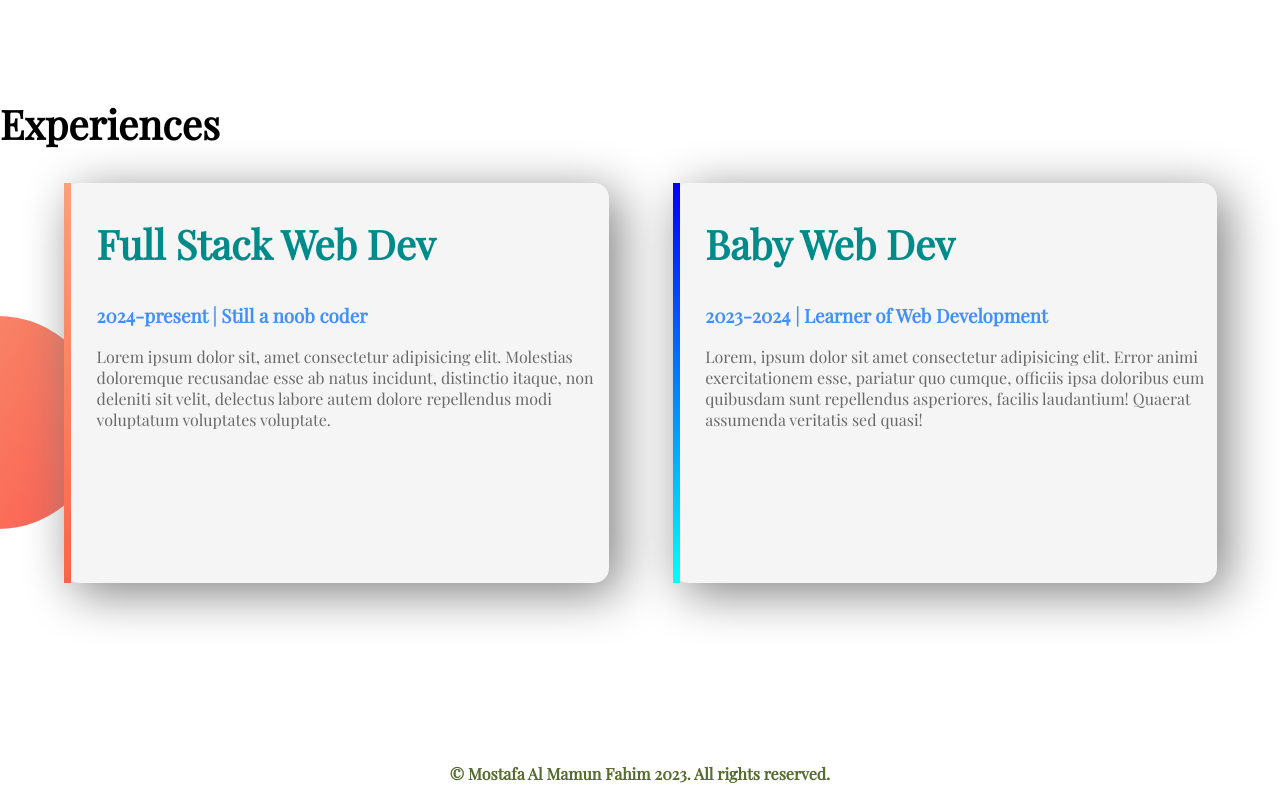
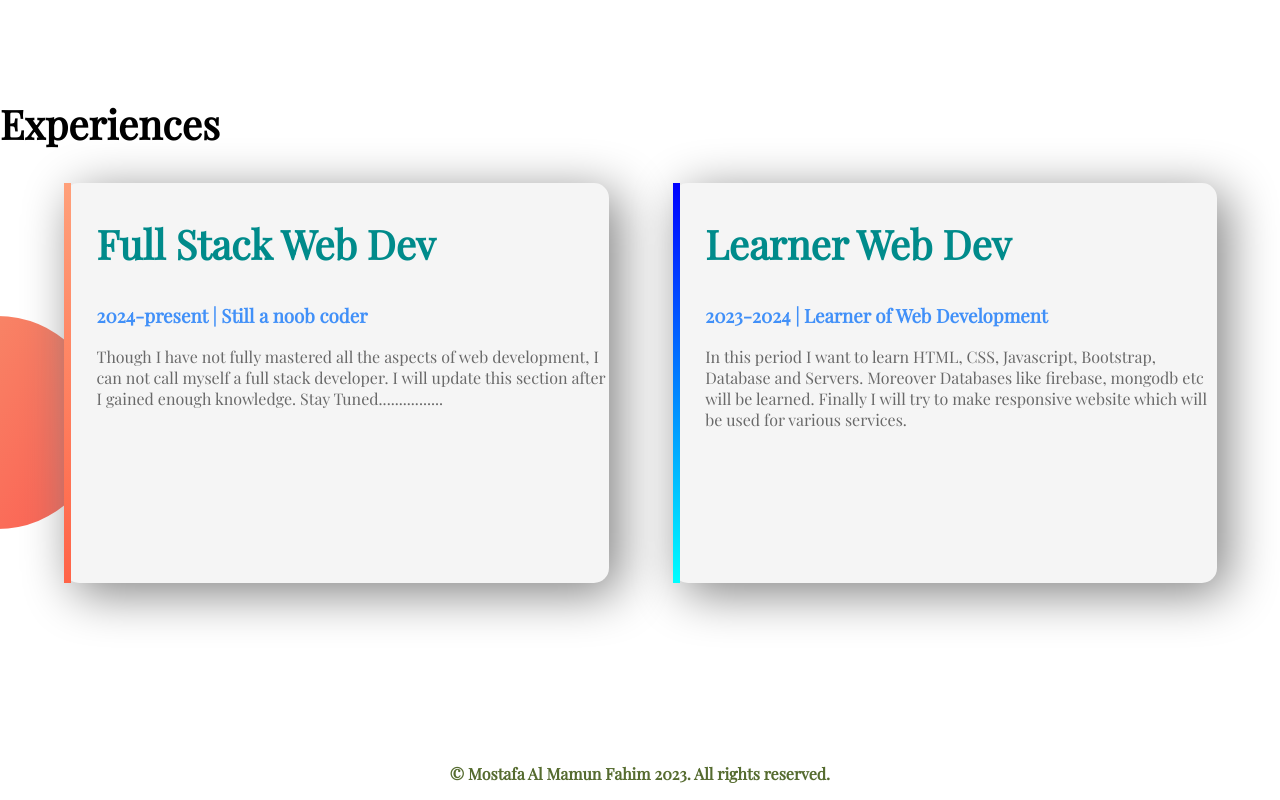
Before and after one commit to path3tic-coder/web_portfolio-beginner-, a plain HTML site: page index.html in a window 1280 px wide. Shown: the part 1236-2036 px from the top of the page. Drawn offline with nearby package versions, Linux system fonts and the light colour scheme.

Commit message:
updated experience section

```diff
--- a/index.html
+++ b/index.html
@@ -49,15 +49,15 @@
         <div id="full-stack" class="half-width single-exp">
             <h2 class="skill-status">Full Stack Web Dev</h2>
             <h3><span class="exp-hightlight">2024-present | Still a noob coder</span></h3>
-            <p>Lorem ipsum dolor sit, amet consectetur adipisicing elit. Molestias doloremque recusandae esse ab natus incidunt, distinctio itaque, non deleniti sit velit, delectus labore autem dolore repellendus modi voluptatum voluptates voluptate.</p>
+            <p>Though I have not fully mastered all the aspects of web development, I can not call myself a full stack developer. I will update this section after I gained enough knowledge. Stay Tuned................</p>
 
 
         </div>
         <div id="baby-web" class="half-width single-exp">
 
-            <h2 class="skill-status">Baby Web Dev</h2>
+            <h2 class="skill-status">Learner Web Dev</h2>
             <h3><span class="exp-hightlight">2023-2024 | Learner of Web Development</span></h3>
-            <p>Lorem, ipsum dolor sit amet consectetur adipisicing elit. Error animi exercitationem esse, pariatur quo cumque, officiis ipsa doloribus eum quibusdam sunt repellendus asperiores, facilis laudantium! Quaerat assumenda veritatis sed quasi!</p>
+            <p>In this period I want  to learn HTML, CSS, Javascript, Bootstrap, Database and Servers. Moreover Databases like firebase, mongodb etc will be learned. Finally I will try to make responsive website which will be used for various services.</p>
 
 
 
```
